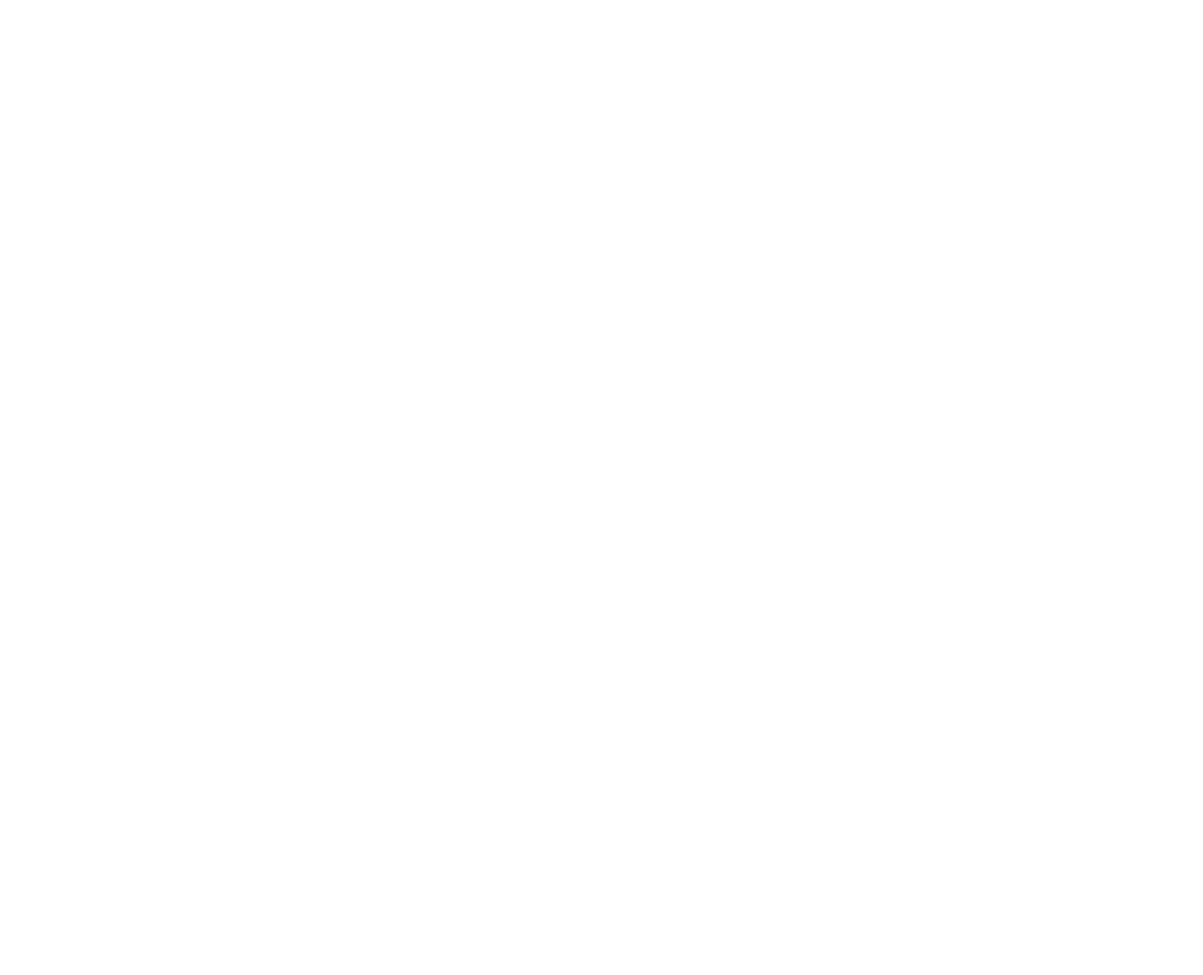
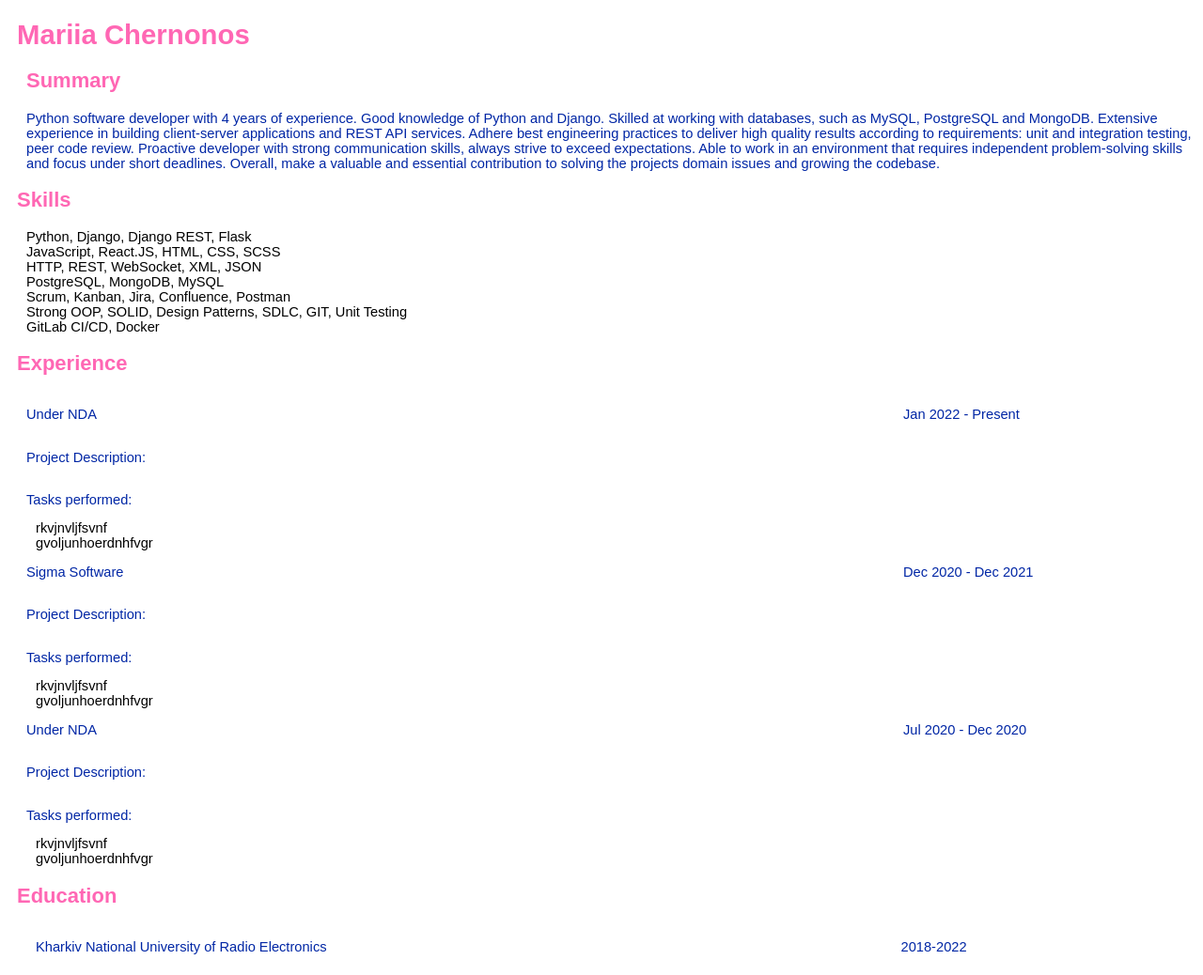
Before and after one commit to mariiachernonos/skill-up-app, a plain HTML site: page static/html/cv.html in a window 1280 px wide. Shown: the whole page at 94% size. Before the commit the page ends 800 px from the top, so only its background shows below. Drawn offline with Linux system fonts and the light colour scheme.

Commit message:
Create script for parsing text from file Add txt file with summary Update style.css, cv.html

```diff
--- a/static/css/style.css
+++ b/static/css/style.css
@@ -1,5 +1,7 @@
 html {
     font-family: sans-serif;
+    padding: 0%;
+    margin: 0%;
 }
 
 h1,
@@ -19,4 +21,66 @@ a:visited {
     color: rgb(155, 68, 83);
 }
 
-/*grid: auto-flow / 1fr 1fr 1fr;
+ul {
+    list-style-type: none;
+    margin-block:0px;
+    margin-inline: 0px;
+    padding-inline-start: 10px;
+}
+
+#cv {
+    font-size: 11pt;
+    margin-left: 10px;
+}
+
+#summary {
+    padding-inline-start: 10px;
+
+}
+
+.wrapper {
+    display: grid;
+    grid-template-columns: 1fr 1fr 1fr 1fr;
+    grid-template-areas:
+    "cn cn cn dt"
+    "pd pd pd pd"
+    "tp . . ."
+    "tl tl tl ."
+}
+
+.comp-name {
+    grid-area: cn;
+}
+
+.date {
+    grid-area: dt;
+}
+
+.proj-desc {
+    grid-area: pd;
+}
+
+.task-perf {
+    grid-area: tp;
+}
+
+.tasks-list {
+    grid-area: tl;
+}
+
+#education {
+    display: grid;
+    grid-template-columns: 1fr 1fr 1fr 1fr;
+    grid-template-areas:
+    "edh edh edh ."
+    "un un un dt";
+}
+
+#education .date {
+    grid-area: dt;
+}
+
+.uni-name {
+    grid-area: un;
+    padding-inline-start: 20px;
+}
--- a/static/html/cv.html
+++ b/static/html/cv.html
@@ -1,11 +1,78 @@
 <!DOCTYPE html>
 <html lang="en">
-<head>
-    <meta charset="UTF-8">
-    <meta name="viewport" content="width=device-width, initial-scale=1.0">
-    <title>My CV</title>
-</head>
-<body>
+	<head>
+		<meta charset="UTF-8" />
+		<meta name="viewport" content="width=device-width, initial-scale=1.0" />
+		<title>My CV</title>
+		<link rel="stylesheet" href="../css/style.css" />
+		<script
+			src="../js/script.js"
+			onload="getSummary('../data/summary.txt')"
+		></script>
+	</head>
 
-</body>
+	<body>
+		<div id="cv">
+			<h1>Mariia Chernonos</h1>
+			<div id="summary">
+				<h2>Summary</h2>
+				<p id="summary-p">placeholder</p>
+			</div>
+
+			<div id="skills">
+				<h2>Skills</h2>
+				<ul>
+					<li>Python, Django, Django REST, Flask</li>
+					<li>JavaScript, React.JS, HTML, CSS, SCSS</li>
+					<li>HTTP, REST, WebSocket, XML, JSON</li>
+					<li>PostgreSQL, MongoDB, MySQL</li>
+					<li>Scrum, Kanban, Jira, Confluence, Postman</li>
+					<li>Strong OOP, SOLID, Design Patterns, SDLC, GIT, Unit Testing</li>
+					<li>GitLab CI/CD, Docker</li>
+				</ul>
+			</div>
+
+			<div id="experience">
+				<h2>Experience</h2>
+				<ul>
+					<li class="wrapper">
+						<p class="comp-name">Under NDA</p>
+						<p class="date">Jan 2022 - Present</p>
+						<p class="proj-desc">Project Description:</p>
+						<p class="task-perf">Tasks performed:</p>
+						<ul class="tasks-list">
+							<li>rkvjnvljfsvnf</li>
+							<li>gvoljunhoerdnhfvgr</li>
+						</ul>
+					</li>
+					<li class="wrapper">
+						<p class="comp-name">Sigma Software</p>
+						<p class="date">Dec 2020 - Dec 2021</p>
+						<p class="proj-desc">Project Description:</p>
+						<p class="tpf">Tasks performed:</p>
+						<ul class="tasks-list">
+							<li>rkvjnvljfsvnf</li>
+							<li>gvoljunhoerdnhfvgr</li>
+						</ul>
+					</li>
+					<li class="wrapper">
+						<p class="comp-name">Under NDA</p>
+						<p class="date">Jul 2020 - Dec 2020</p>
+						<p class="proj-desc">Project Description:</p>
+						<p class="tpf">Tasks performed:</p>
+						<ul class="tasks-list">
+							<li>rkvjnvljfsvnf</li>
+							<li>gvoljunhoerdnhfvgr</li>
+						</ul>
+					</li>
+				</ul>
+			</div>
+
+			<div id="education">
+				<h2>Education</h2>
+				<p class="uni-name">Kharkiv National University of Radio Electronics</p>
+				<p class="date">2018-2022</p>
+			</div>
+		</div>
+	</body>
 </html>
--- /dev/null
+++ b/static/js/script.js
@@ -0,0 +1,11 @@
+function getSummary(filepath) {
+    fetch(filepath)
+        .then((res) => res.text())
+        .then((text) => {
+            summary = document.getElementById("summary-p").innerHTML = text;
+            summary.innerHTML = text;
+            console.log('success')
+            return true;
+        })
+        .catch((e) => console.error(e));
+}
```
Also changed, not shown: static/data/summary.txt (added).
